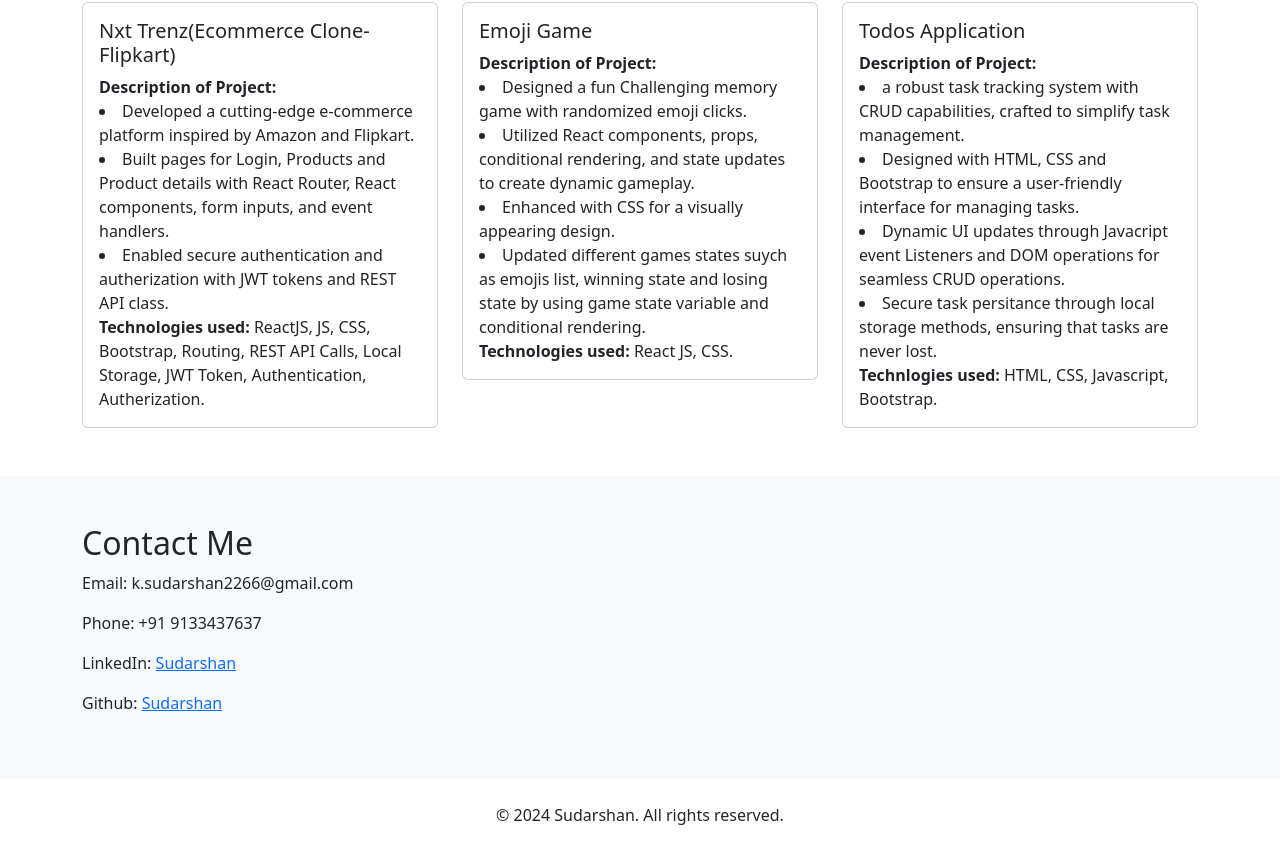
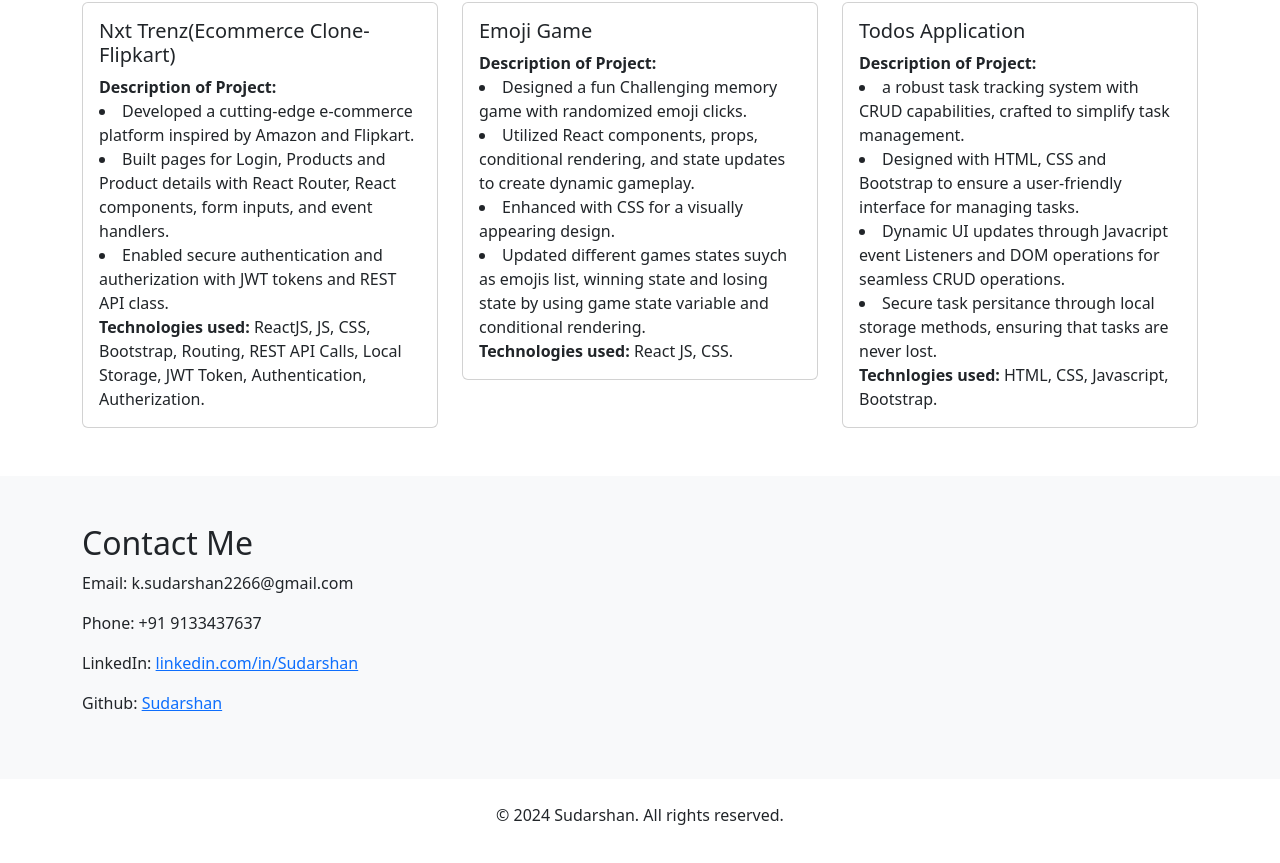
Before and after one commit to SudarshanKuncham545/Portfolio-ReactJS, a React (Create React App) app: page / in a window 1280 px wide. Shown: the part 698-1561 px from the top of the page. Built offline with nearby package versions, Linux system fonts and the light colour scheme.

Commit message:
made changes in Contact file

```diff
--- a/src/components/Contact.js
+++ b/src/components/Contact.js
@@ -9,8 +9,8 @@ function Contact() {
         <p>Phone: +91 9133437637</p>
         <p>
           LinkedIn:{" "}
-          <a href="https://www.linkedin.com/in/sudarshan-koocham5566/" target="_blank" rel="noreferrer">
-            Sudarshan
+          <a href="https://www.linkedin.com/in/sudarshan-koocham5566/">
+            linkedin.com/in/Sudarshan
           </a>
         </p>
         <p>
```
